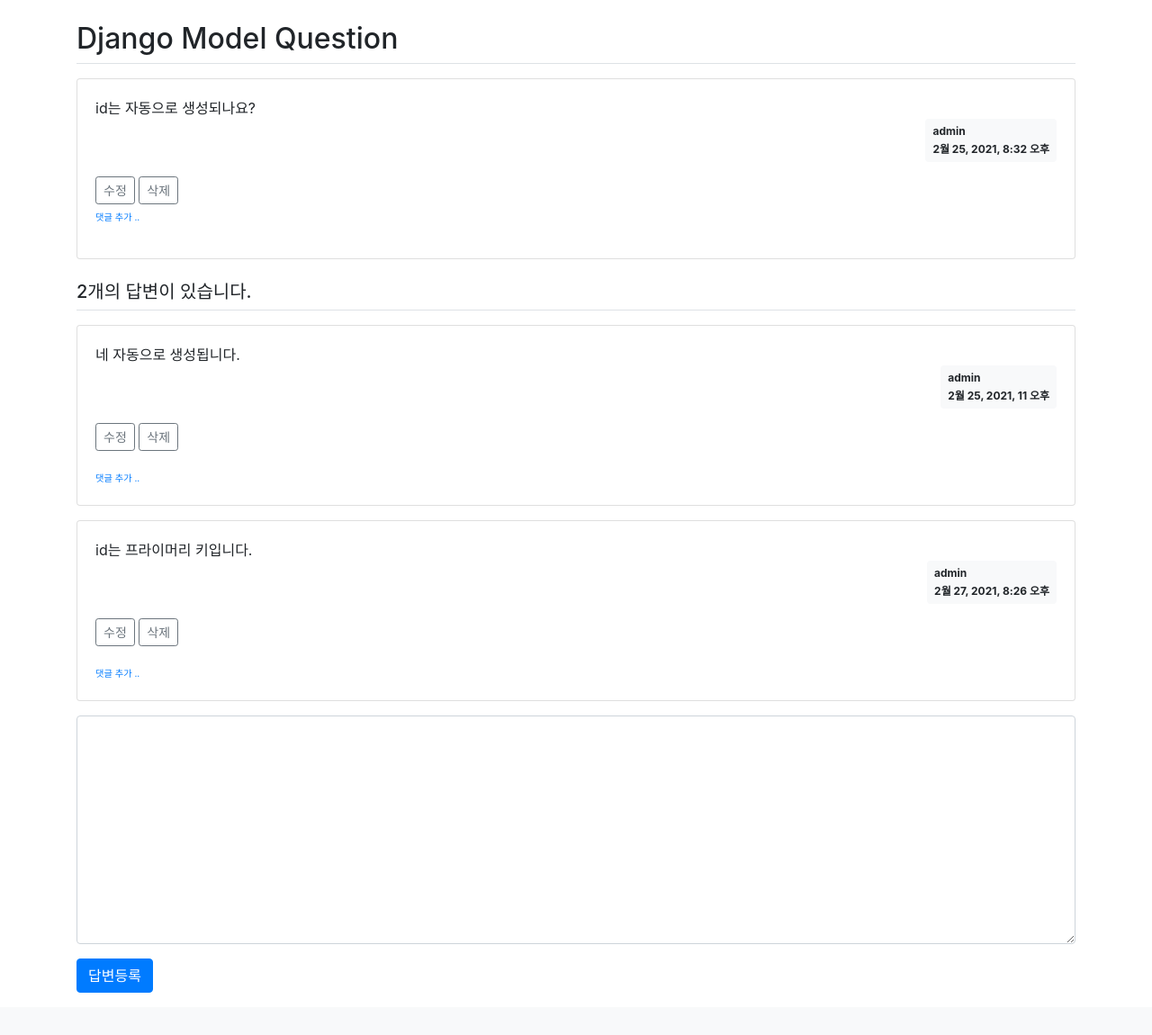
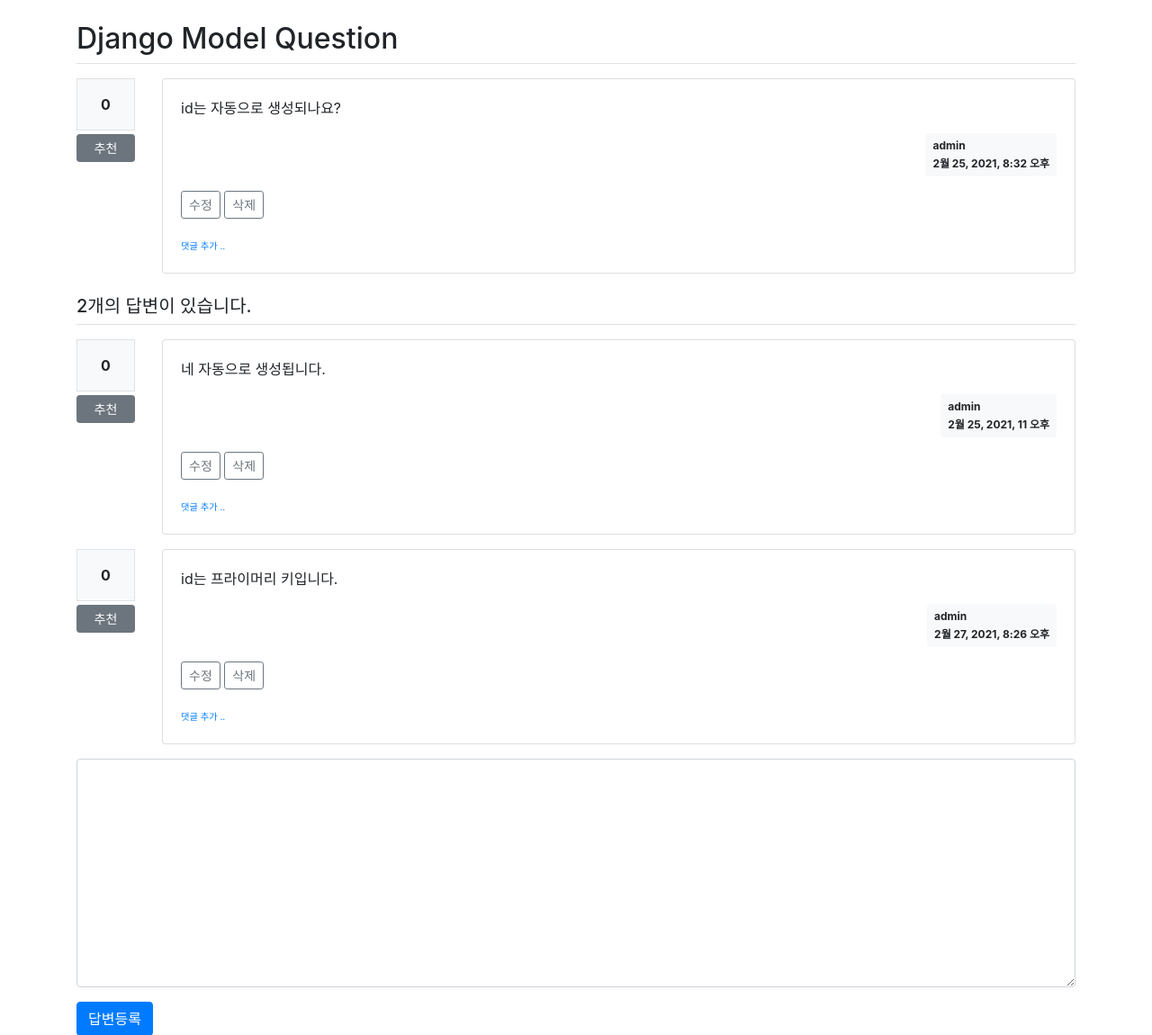
Before and after one commit to kimwram/django-proj, a Django app: page /pybo/answer/create/2/ in a window 1280 px wide. Shown: the part 57-1207 px from the top of the page at 90% size. Before the commit the page ends 1160 px from the top, so only its background shows below. Run offline with Django 3.2, Linux system fonts and the light colour scheme; a user stored in the database is signed in; data comes from the database, SQL or seed files in the repository; both versions use the stored data as it was after the commit; data that the repository does not hold is empty; some libraries are stand-ins or nearby versions.

Commit message:
여섯번째 수업

```diff
--- a/pybo/templatetags/pybo_filter.py
+++ b/pybo/templatetags/pybo_filter.py
@@ -1,7 +1,14 @@
+import markdown
 from django import template
+from django.utils.safestring import mark_safe
 
 register = template.Library()
 
 @register.filter
 def sub(value, arg):
     return value - arg
+
+@register.filter()
+def mark(value):
+    extensions = ["nl2br", "fenced_code"]
+    return mark_safe(markdown.markdown(value, extentions=extensions))
--- a/pybo/urls.py
+++ b/pybo/urls.py
@@ -1,6 +1,6 @@
 from django.urls import path
 
-from .views import base_views, question_views, answer_views, comment_views
+from .views import base_views, question_views, answer_views, comment_views, vote_views
 
 app_name = 'pybo'
 
@@ -40,4 +40,7 @@
          comment_views.comment_modify_answer, name='comment_modify_answer'),
     path('comment/delete/answer/<int:comment_id>/',
          comment_views.comment_delete_answer, name='comment_delete_answer'),
+    path('vote/question/<int:question_id>/', vote_views.vote_question, name='vote_question'),
+
+    path('vote/answer/<int:answer_id>/', vote_views.vote_answer, name='vote_answer'),
 ]
--- a/pybo/views/answer_views.py
+++ b/pybo/views/answer_views.py
@@ -1,6 +1,6 @@
 from django.contrib import messages
 from django.contrib.auth.decorators import login_required
-from django.shortcuts import render, get_object_or_404, redirect
+from django.shortcuts import render, get_object_or_404, redirect, resolve_url
 from django.utils import timezone
 
 from ..forms import AnswerForm
@@ -21,7 +21,8 @@
             answer.create_date = timezone.now()
             answer.question = question
             answer.save()
-            return redirect('pybo:detail', question_id=question.id)
+            return redirect('{}#answer_{}'.format(
+                resolve_url('pybo:detail', question_id=question.id), answer.id))
     else:
         form = AnswerForm()
     context = {'question': question, 'form': form}
@@ -44,7 +45,8 @@
             answer.author = request.user
             answer.modify_date = timezone.now()
             answer.save()
-            return redirect('pybo:detail', question_id=answer.question.id)
+            return redirect('{}#answer_{}'.format(
+                resolve_url('pybo:detail', question_id=answer.question.id), answer.id))
     else:
         form = AnswerForm(instance=answer)
     context = {'answer': answer, 'form': form}
--- a/templates/pybo/question_detail.html
+++ b/templates/pybo/question_detail.html
@@ -1,8 +1,6 @@
-
-
 {% extends 'base.html' %}
+{% load pybo_filter %}
 {% block content %}
-
 <div class="container my-3">
     <!-- 사용자오류 표시 -->
     {% if messages %}
@@ -14,9 +12,16 @@
     </div>
     {% endif %}
     <h2 class="border-bottom py-2">{{ question.subject }}</h2>
-    <div class="card my-3">
+    <div class="row my-3">
+        <div class="col-1"> <!-- 추천영역 -->
+            <div class="bg-light text-center p-3 border font-weight-bolder mb-1">{{question.voter.count}}</div>
+            <a href="#" data-uri="{% url 'pybo:vote_question' question.id  %}"
+               class="recommend btn btn-sm btn-secondary btn-block my-1">추천</a>
+        </div>
+        <div class="col-11"> <!-- 질문영역 -->
+            <div class="card">
                 <div class="card-body">
-            <div class="card-text" style="white-space: pre-line;">{{ question.content }}</div>
+                    <div class="card-text">{{ question.content|mark }}</div>
                     <div class="d-flex justify-content-end">
                         {% if question.modify_date %}
                         <div class="badge badge-light p-2 text-left mx-3">
@@ -35,6 +40,8 @@
                            class="btn btn-sm btn-outline-secondary">수정</a>
                         <a href="#" class="delete btn btn-sm btn-outline-secondary"
                            data-uri="{% url 'pybo:question_delete' question.id  %}">삭제</a>
+                    </div>
+                    {% endif %}
                     <!-- 질문 댓글 Start -->
                     {% if question.comment_set.count > 0 %}
                     <div class="mt-3">
@@ -62,14 +69,22 @@
                     </div>
                     <!-- 질문 댓글 End -->
                 </div>
-        {% endif %}
+            </div>
         </div>
     </div>
     <h5 class="border-bottom my-3 py-2">{{question.answer_set.count}}개의 답변이 있습니다.</h5>
     {% for answer in question.answer_set.all %}
-    <div class="card my-3">
+    <a name="answer_{{ answer.id }}"></a>
+    <div class="row my-3">
+        <div class="col-1">  <!-- 추천영역 -->
+            <div class="bg-light text-center p-3 border font-weight-bolder mb-1">{{answer.voter.count}}</div>
+            <a href="#" data-uri="{% url 'pybo:vote_answer' answer.id  %}"
+                class="recommend btn btn-sm btn-secondary btn-block my-1">추천</a>
+        </div>
+        <div class="col-11">  <!-- 답변영역 -->
+            <div class="card">
                 <div class="card-body">
-            <div class="card-text" style="white-space: pre-line;">{{ answer.content }}</div>
+                    <div class="card-text">{{ answer.content|mark }}</div>
                     <div class="d-flex justify-content-end">
                         {% if answer.modify_date %}
                         <div class="badge badge-light p-2 text-left mx-3">
@@ -116,6 +131,8 @@
                     </div>
                 </div>
             </div>
+        </div>
+    </div>
     {% endfor %}
     <form action="{% url 'pybo:answer_create' question.id %}" method="post" class="my-3">
         {% csrf_token %}
@@ -129,7 +146,6 @@
         {% endfor %}
         </div>
         {% endif %}
-
         <div class="form-group">
             <textarea {% if not user.is_authenticated %}disabled{% endif %}
               name="content" id="content" class="form-control" rows="10"></textarea>
@@ -146,6 +162,11 @@
             location.href = $(this).data('uri');
         }
     });
+    $(".recommend").on('click', function() {
+        if(confirm("정말로 추천하시겠습니까?")) {
+            location.href = $(this).data('uri');
+        }
+    });
 });
 </script>
 {% endblock %}
```
Also changed, not shown: pybo/views/vote_views.py (added, +30 -0 lines), templates/pybo/question_list.html (+6 -1 lines), db.sqlite3. Lines whose indentation alone changed are shown as unchanged.
